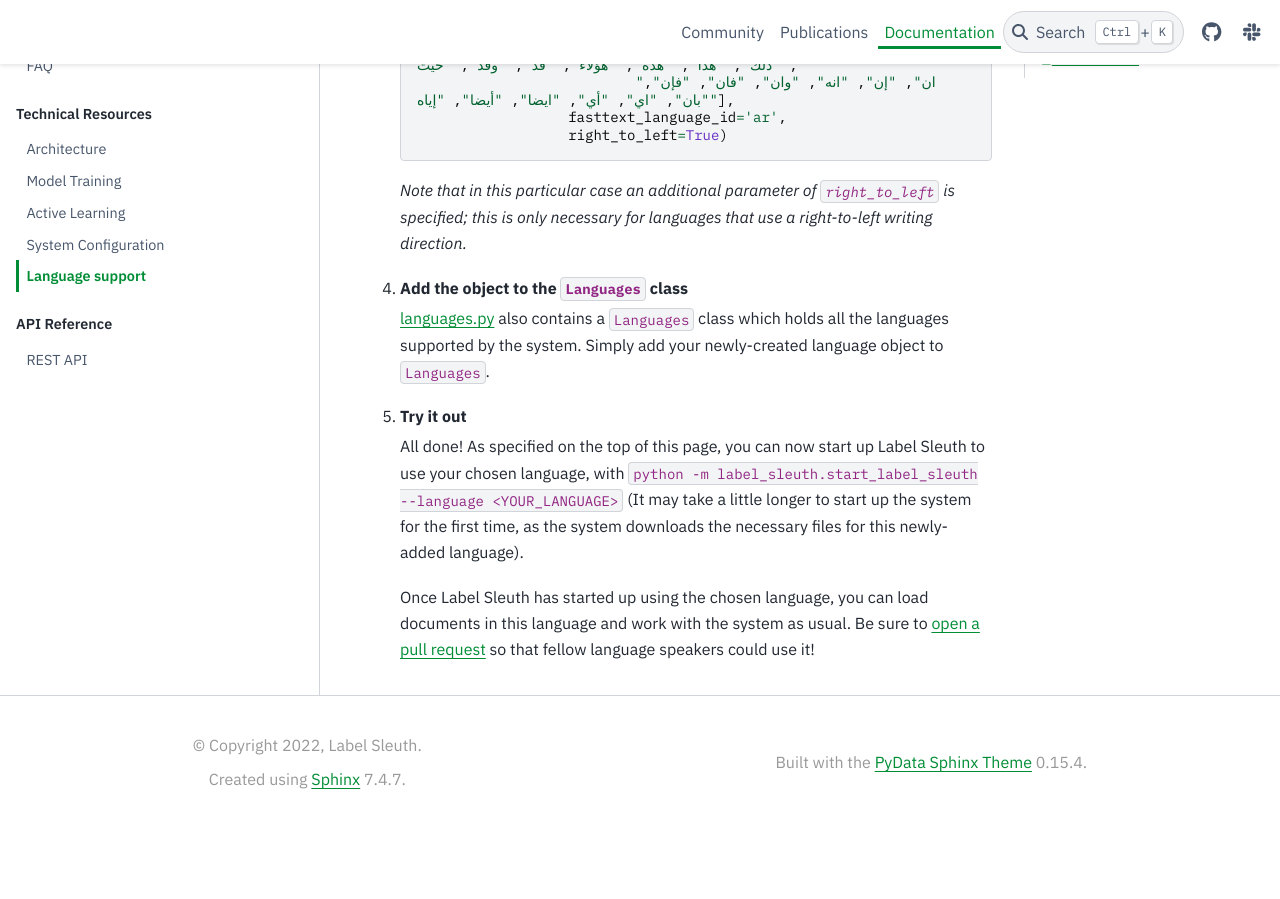
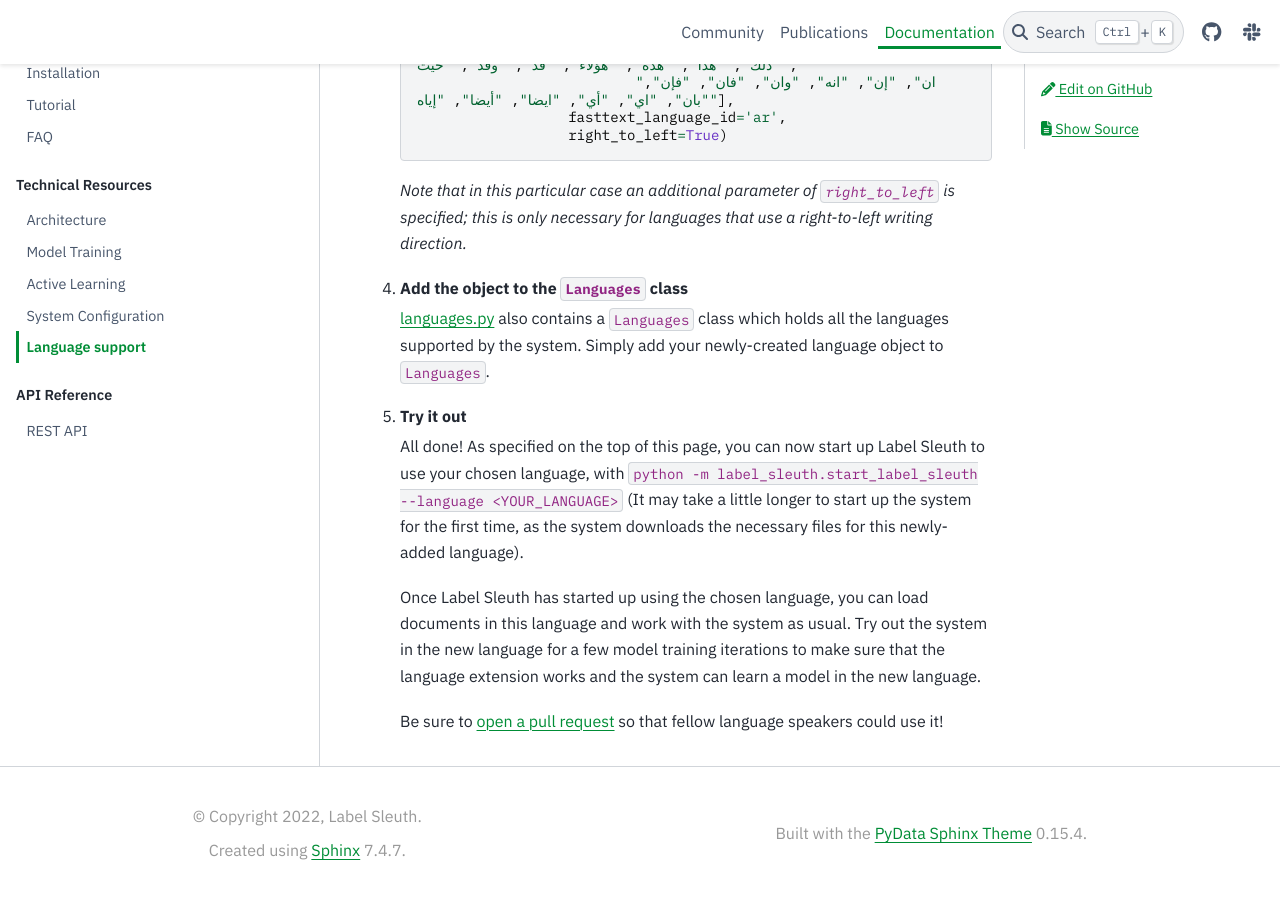
Before and after one commit to label-sleuth/label-sleuth.org, a Sphinx documentation site: the page built from docs/docs/dev/languages.md, in a window 1280 px wide and 900 px high, scrolled down 1450 px. Built offline with Sphinx 7.4.7 and the PyData theme 0.15.4, drawn with Linux system fonts in a browser that asks for light colours; before the commit the page ends 2279 px from its top, so only the background shows below that.

Commit message:
Apply suggestions from code review
Co-authored-by: Yannis Katsis <35782820+yannisk2@users.noreply.github.com>

```diff
--- a/docs/docs/dev/languages.md
+++ b/docs/docs/dev/languages.md
@@ -15,7 +15,7 @@
 Note that not every machine learning model is compatible with every language. For model-language compatibility, see [here](model_training.md#model-policies).
 
 
-### Adding support for a new language
+## Adding support for a new language
 
 The system can easily be extended to support additional languages, and we encourage developers who are fluent in additional languages to contribute them to Label Sleuth.
 
@@ -56,4 +56,6 @@
 
     All done! As specified on the top of this page, you can now start up Label Sleuth to use your chosen language, with `python -m label_sleuth.start_label_sleuth --language <YOUR_LANGUAGE>` (It may take a little longer to start up the system for the first time, as the system downloads the necessary files for this newly-added language).
 
-    Once Label Sleuth has started up using the chosen language, you can load documents in this language and work with the system as usual. Be sure to [open a pull request](https://github.com/label-sleuth/label-sleuth) so that fellow language speakers could use it!
+    Once Label Sleuth has started up using the chosen language, you can load documents in this language and work with the system as usual. Try out the system in the new language for a few model training iterations to make sure that the language extension works and the system can learn a model in the new language.
+
+    Be sure to [open a pull request](https://github.com/label-sleuth/label-sleuth) so that fellow language speakers could use it!
```
